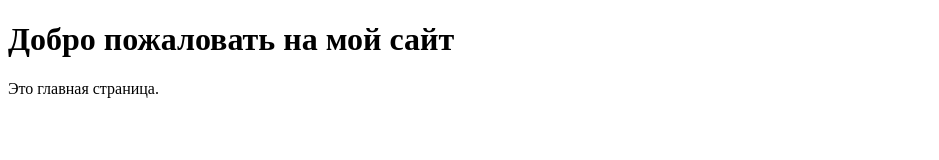
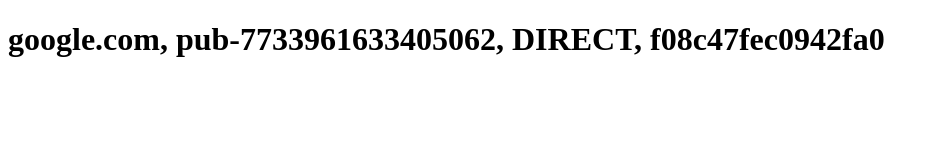
Before and after one commit to Vazhen158/app-ads.txt, a plain HTML site: page index.html in a window 1280 px wide. Shown: the whole page, without its empty margins (0-939 px from the left). Drawn offline with Linux system fonts and the light colour scheme.

Commit message:
Update index.html

```diff
--- a/index.html
+++ b/index.html
@@ -3,10 +3,8 @@
 <head>
     <meta charset="UTF-8">
     <meta name="viewport" content="width=device-width, initial-scale=1.0">
-    <title>Мой сайт</title>
 </head>
 <body>
-    <h1>Добро пожаловать на мой сайт</h1>
-    <p>Это главная страница.</p>
+    <h1>google.com, pub-7733961633405062, DIRECT, f08c47fec0942fa0</h1>
 </body>
 </html>
```
